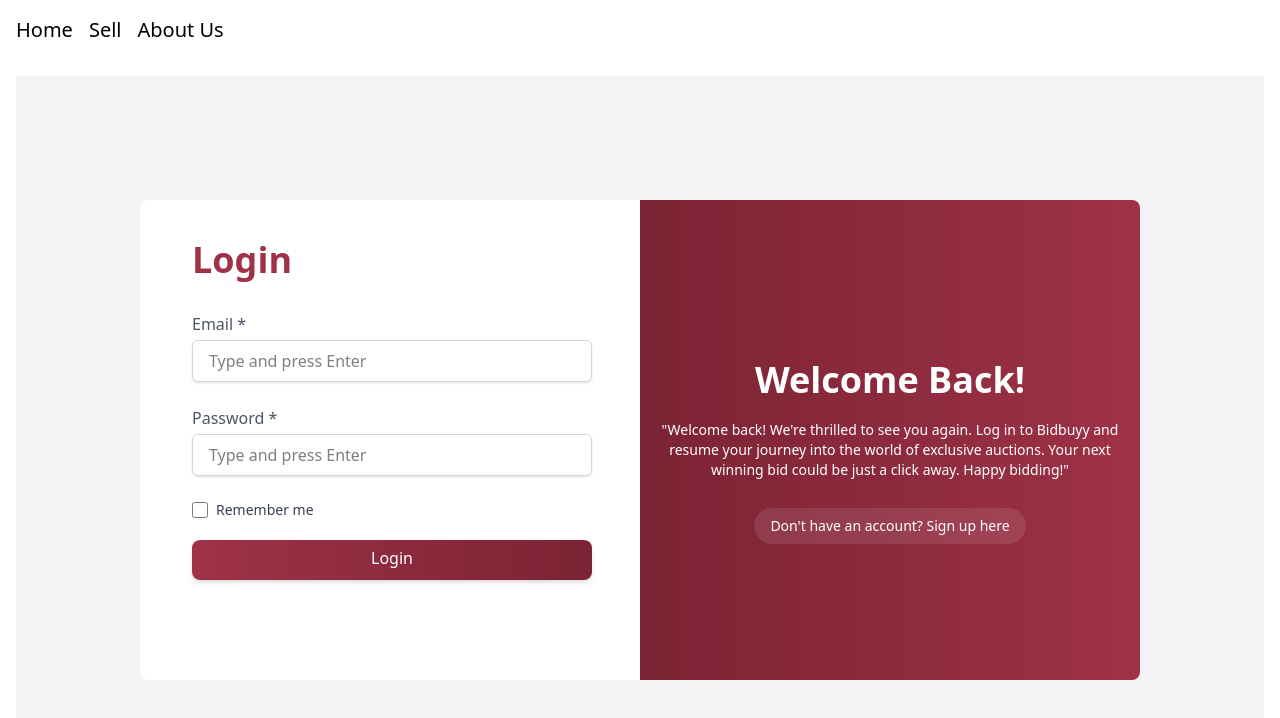
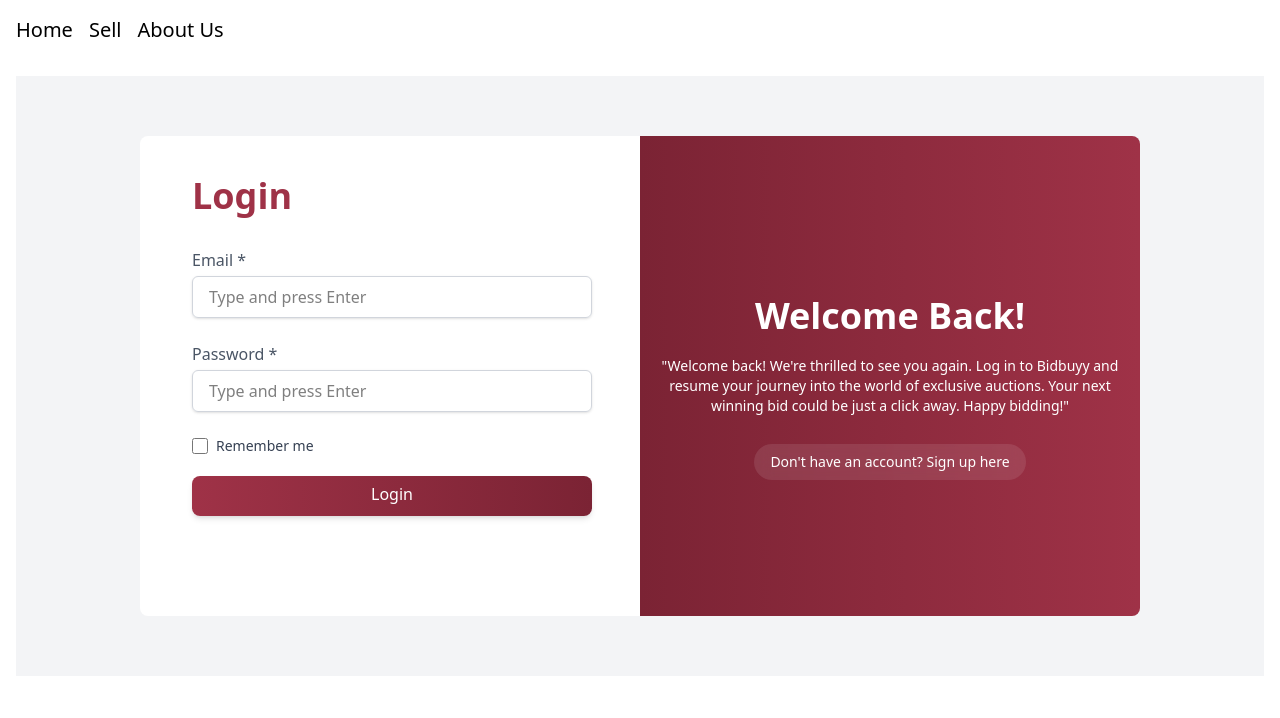
Before and after one commit to Online-Bidding/frontend, a React (Vite) app: page /login in a window 1280 px wide. Shown: the top 718 px of the page. Built offline with nearby package versions, Linux system fonts and the light colour scheme.

Commit message:
feat:Fix scrolling page

```diff
--- a/src/pages/Login.jsx
+++ b/src/pages/Login.jsx
@@ -5,8 +5,8 @@ import { Link } from "react-router-dom";
 export default function Login() {
   return (
     <div>
-      <div className="min-h-screen bg-gray-100 flex items-center justify-center overflow-hidden">
-        <div className="flex justify-center items-center -mt-18">
+      <div className="bg-gray-100 flex items-center justify-center">
+        <div className="flex justify-center items-center p-15">
           <div className="bg-white w-[500px] h-120 rounded-l-lg">
             <h1 className="text-4xl font-bold text-[#9f3247] pl-13 pt-10">
               Login
```
